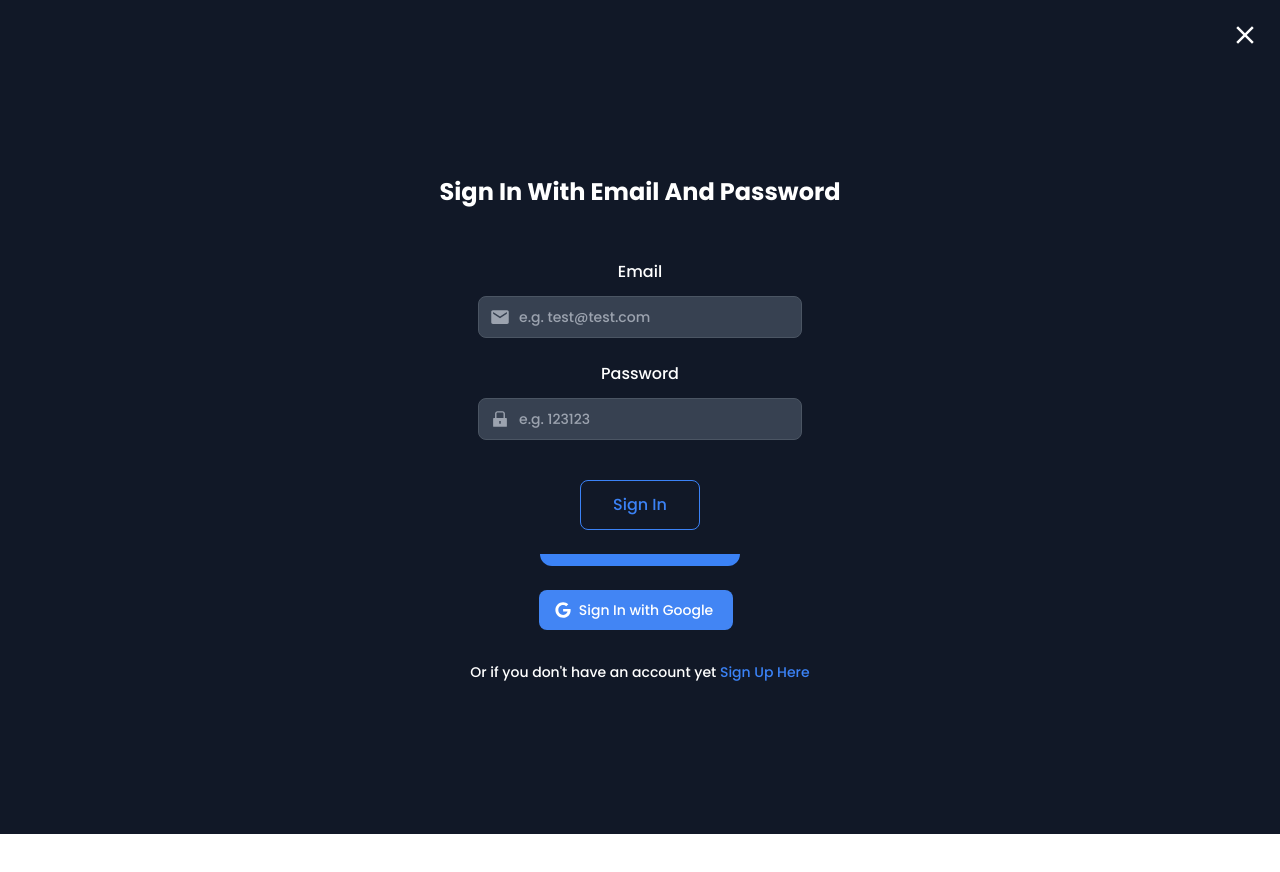
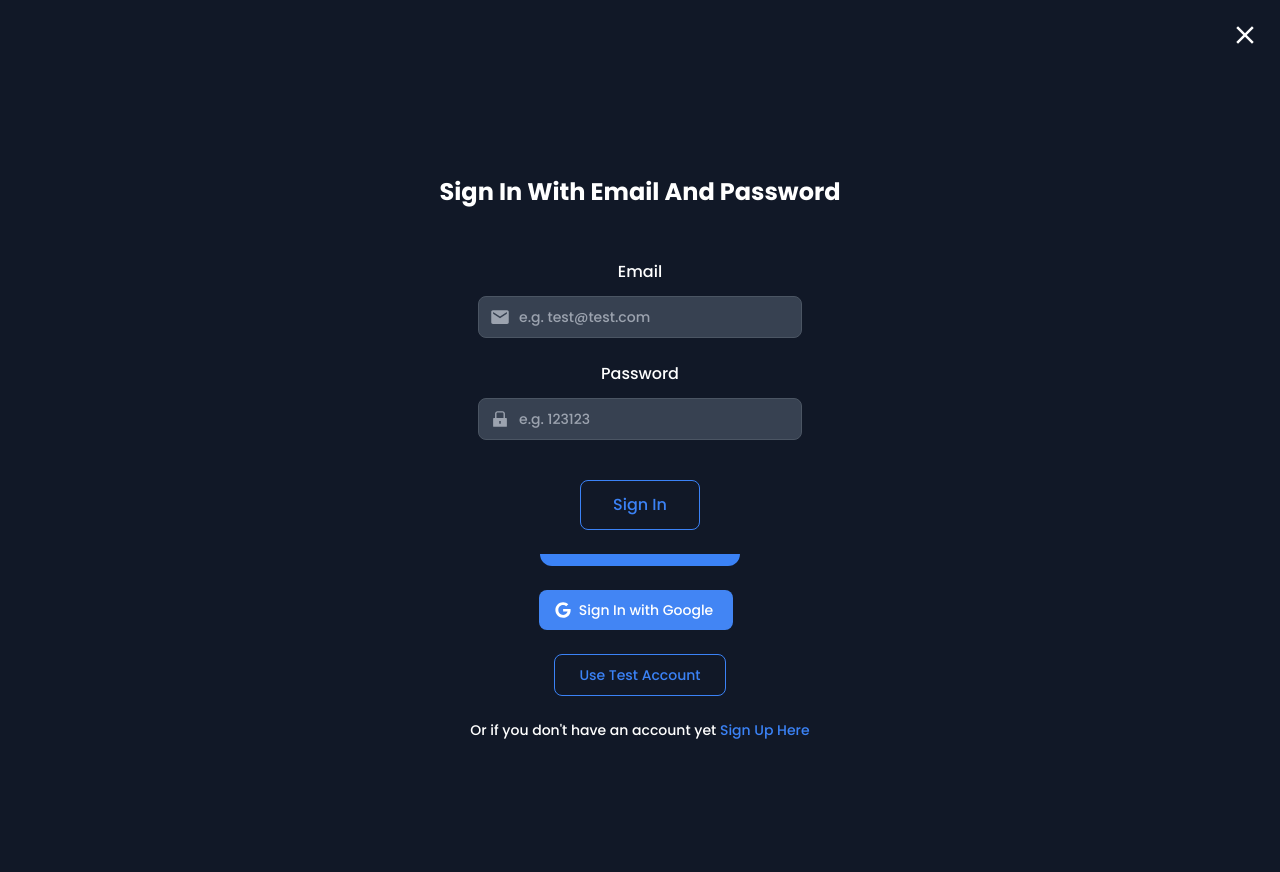
Before and after one commit to Hyp3ROO/ecommerce, a React (Vite) app: page /sign-in in a window 1280 px wide. Shown: the top 872 px of the page. Before the commit the page ends 834 px from the top, so only its background shows below. Built offline with nearby package versions, Linux system fonts and the light colour scheme; no server answers.

Commit message:
added test account button

```diff
--- a/src/components/form/LoginForm.tsx
+++ b/src/components/form/LoginForm.tsx
@@ -114,6 +114,21 @@ const LoginForm = ({ formProps }: FormProps) => {
       </form>
       <div className='my-6 w-[50%] max-w-[25rem] rounded-br-full rounded-bl-full bg-blue-500 p-1.5' />
       <GoogleButton formProps={formProps} />
+      {location.pathname === '/sign-in' && (
+        <Button
+          sm
+          mt
+          onClick={() =>
+            setForm({
+              email: 'test@test.com',
+              password: '123123',
+              emailError: '',
+              passwordError: '',
+            })
+          }>
+          Use Test Account
+        </Button>
+      )}
       <p className='my-6 text-sm'>
         {formProps.text}{' '}
         <Link
```
